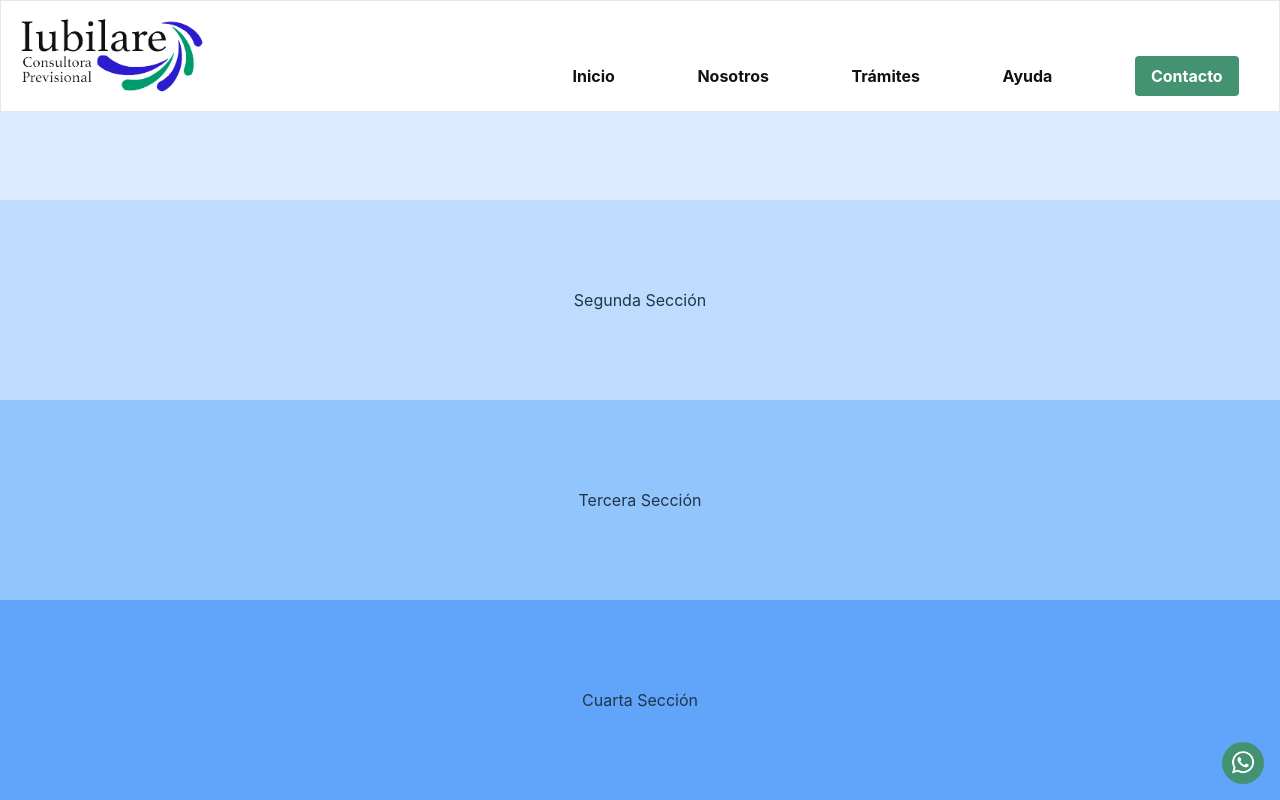
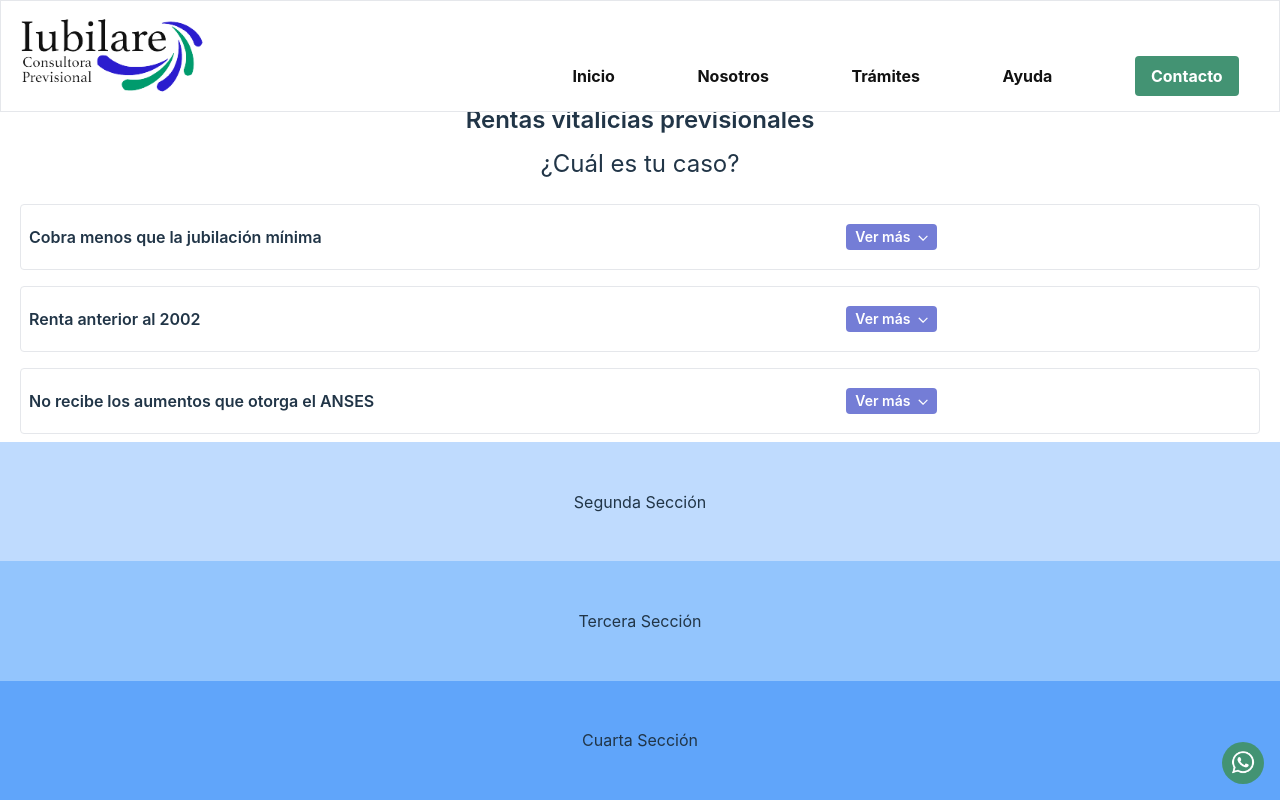
Before and after one commit to FooTalent/iubilare, a React (Vite) app: page /tramites in a window 1280 px wide. Shown: the top 800 px of the page. Built offline with nearby package versions, Linux system fonts and the light colour scheme.

Commit message:
Progreso Tramites 1

```diff
--- a/src/views/Tramites.tsx
+++ b/src/views/Tramites.tsx
@@ -5,11 +5,42 @@ export default function Tramites (){
 
 
     return (
-        <div className="flex flex-col h-screen">
-            {/* Primera Sección */}
-            <div className="flex-1 flex justify-center items-center bg-blue-100">
-                <p>Primera Sección</p>
+      <div className="flex flex-col h-screen">
+      {/* Primera Sección */}
+        <div className="flex-1 mt-16">
+          <div className="flex flex-col">
+            <h2 className=" text-2xl font-semibold mt-10">Rentas vitalicias previsionales</h2>
+            <p className="text-2xl mb-4 mt-3">¿Cuál es tu caso?</p>
+
+            <div className="flex my-2 mx-5 border rounded justify-between items-center">
+              <div className="flex flex-row justify align-middle py-5 w-2/3">
+                <p className="ml-2 text-left font-semibold text-base">Cobra menos que la jubilación mínima</p>
+              </div>
+                <div className="w-1/3">
+                  <button className="bg-747DD6 font-semibold flex flex-row py-0.5 px-2 text-sm text-white rounded">Ver más <img className="pt-2 pl-2" src="./arrow.png" alt="arrow" /></button>
+                </div>
             </div>
+
+            <div className="flex my-2 mx-5 border rounded justify-between items-center">
+              <div className="flex flex-row justify align-middle py-5 w-1/3">
+                <p className="ml-2 text-left font-semibold text-base">Renta anterior al 2002</p>
+              </div>
+              <div className="w-1/3">
+                <button className="bg-747DD6 font-semibold flex flex-row py-0.5 px-2 text-sm text-white rounded">Ver más <img className="pt-2 pl-2" src="./arrow.png" alt="arrow" /></button>
+              </div>
+            </div>
+
+            <div className="flex my-2 mx-5 border rounded justify-between items-center">
+              <div className="flex flex-row justify align-middle py-5 w-3/5">
+                <p className="ml-2 text-left font-semibold text-base">No recibe los aumentos que otorga el ANSES</p>
+              </div>
+              <div className="w-1/3">
+                <button className="bg-747DD6 font-semibold flex flex-row py-0.5 px-2 text-sm text-white rounded">Ver más <img className="pt-2 pl-2" src="./arrow.png" alt="arrow" /></button>
+              </div>
+            </div>
+
+        </div>
+      </div>
 
             {/* Segunda Sección */}
             <div className="flex-1 flex justify-center items-center bg-blue-200">
@@ -25,7 +56,7 @@ export default function Tramites (){
             <div className="flex-1 flex justify-center items-center bg-blue-400">
                 <p>Cuarta Sección</p>
             </div>
-        </div>
+      </div>
     );
 
 
```
Also changed, not shown: public/arrow.png (added).
